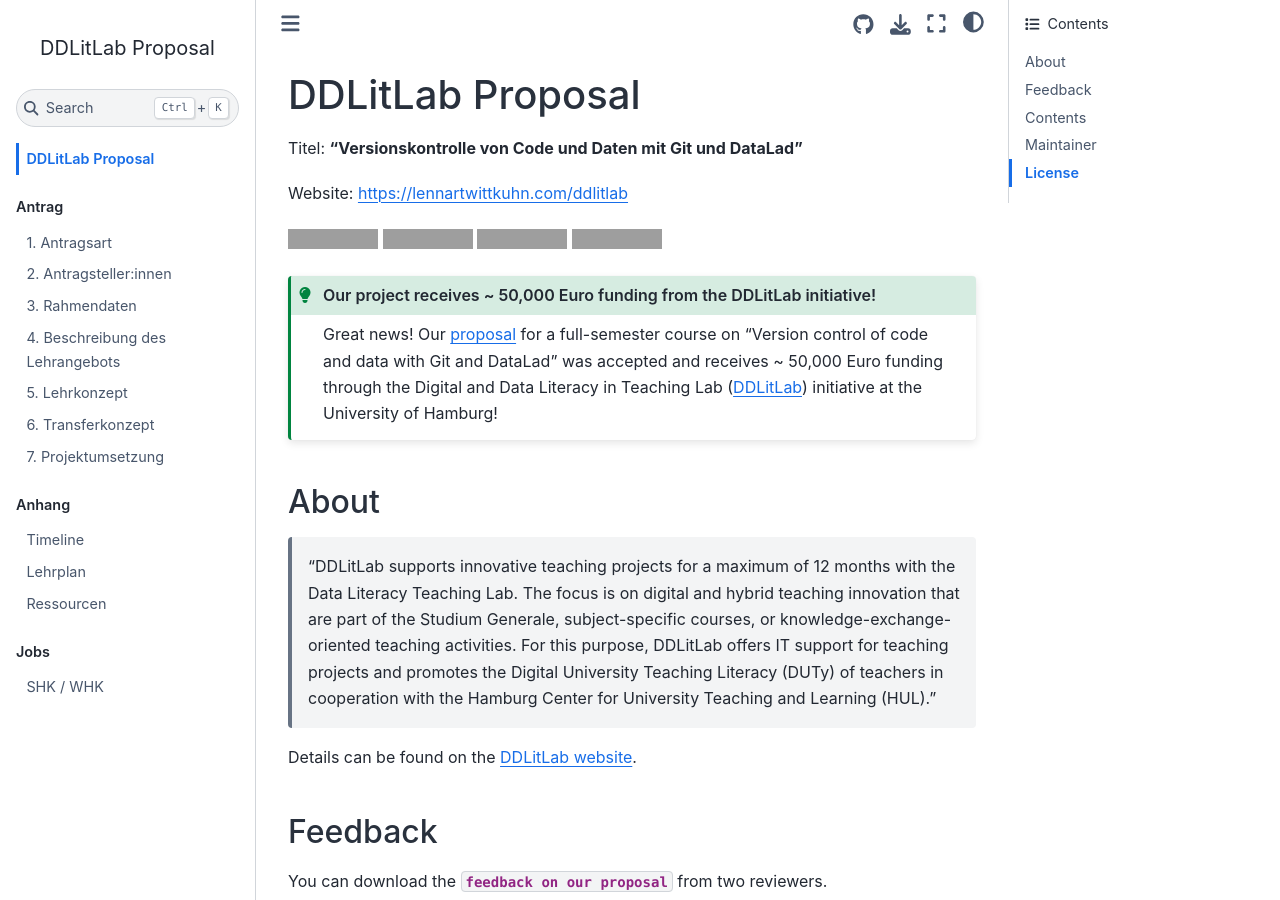
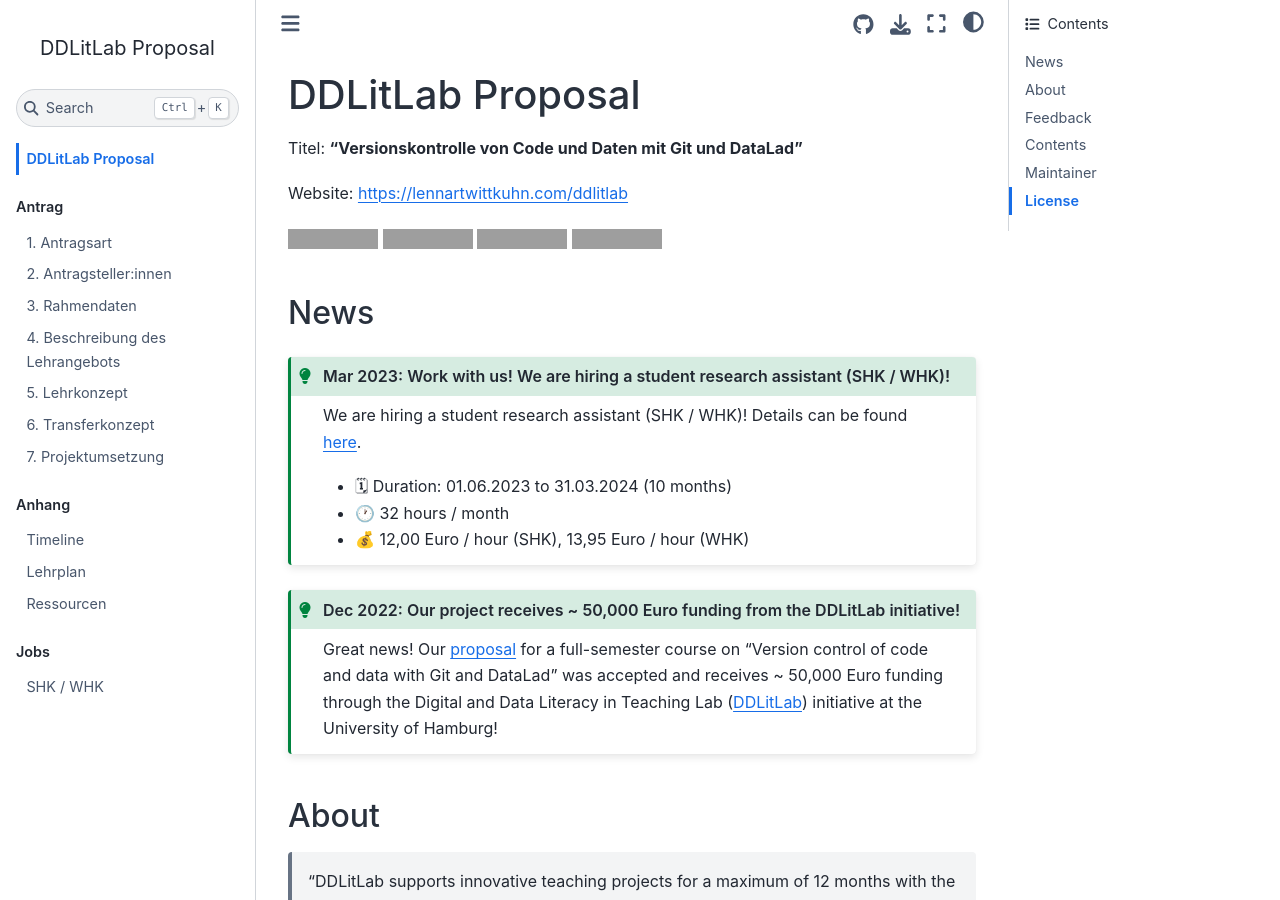
Before and after one commit to lnnrtwttkhn/ddlitlab-proposal, a Jupyter Book: the page built from docs/intro.md, in a window 1280 px wide and 900 px high, cut to the strip 0-900 px from the top of the window. Built offline with Jupyter Book 1.0.4 settings and Sphinx 7.4.7 and the Sphinx Book theme 1.1.4, drawn with Linux system fonts in a browser that asks for light colours; grey boxes are pictures that could not be loaded.

Commit message:
add news section to intro and add job advertisement

````diff
--- a/docs/intro.md
+++ b/docs/intro.md
@@ -9,7 +9,18 @@
 [![PDF](https://img.shields.io/badge/Antrag-PDF-<COLOR>.svg)](https://github.com/lnnrtwttkhn/ddtlitlab/releases/download/submission/DDLitLab_Antragsformular_2023_Wittkuhn_Schuck_Git_Unsigned.pdf)
 [![Website https://lennartwittkuhn.com/ddlitlab](https://img.shields.io/website-up-down-green-red/http/shields.io.svg)](https://lennartwittkuhn.com/ddlitlab)
 
-```{admonition} Our project receives ~ 50,000 Euro funding from the DDLitLab initiative!
+## News
+
+```{admonition} Mar 2023: Work with us! We are hiring a student research assistant (SHK / WHK)!
+:class: tip
+We are hiring a student research assistant (SHK / WHK)!
+Details can be found [here](ausschreibung_whk.md).
+- 🗓 Duration: 01.06.2023 to 31.03.2024 (10 months)
+- 🕐 32 hours / month
+- 💰 12,00 Euro / hour (SHK), 13,95 Euro / hour (WHK)
+```
+
+```{admonition} Dec 2022: Our project receives ~ 50,000 Euro funding from the DDLitLab initiative!
 :class: tip
 Great news! Our [proposal](https://github.com/lnnrtwttkhn/ddtlitlab/releases/download/submission/DDLitLab_Antragsformular_2023_Wittkuhn_Schuck_Git_Unsigned.pdf) for a full-semester course on "Version control of code and data with Git and DataLad" was accepted and receives ~ 50,000 Euro funding through the Digital and Data Literacy in Teaching Lab ([DDLitLab](https://www.isa.uni-hamburg.de/en/ddlitlab.html)) initiative at the University of Hamburg!
 ```
````
